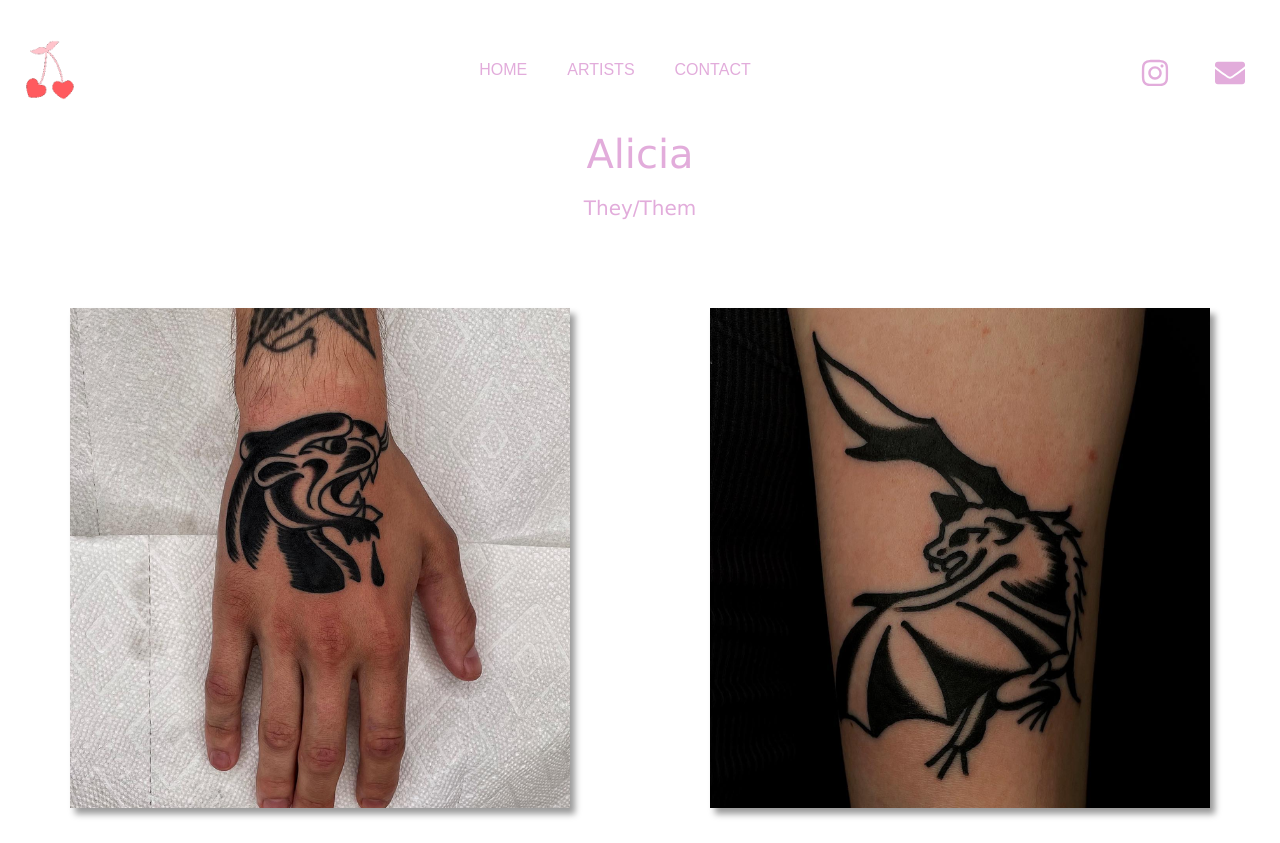
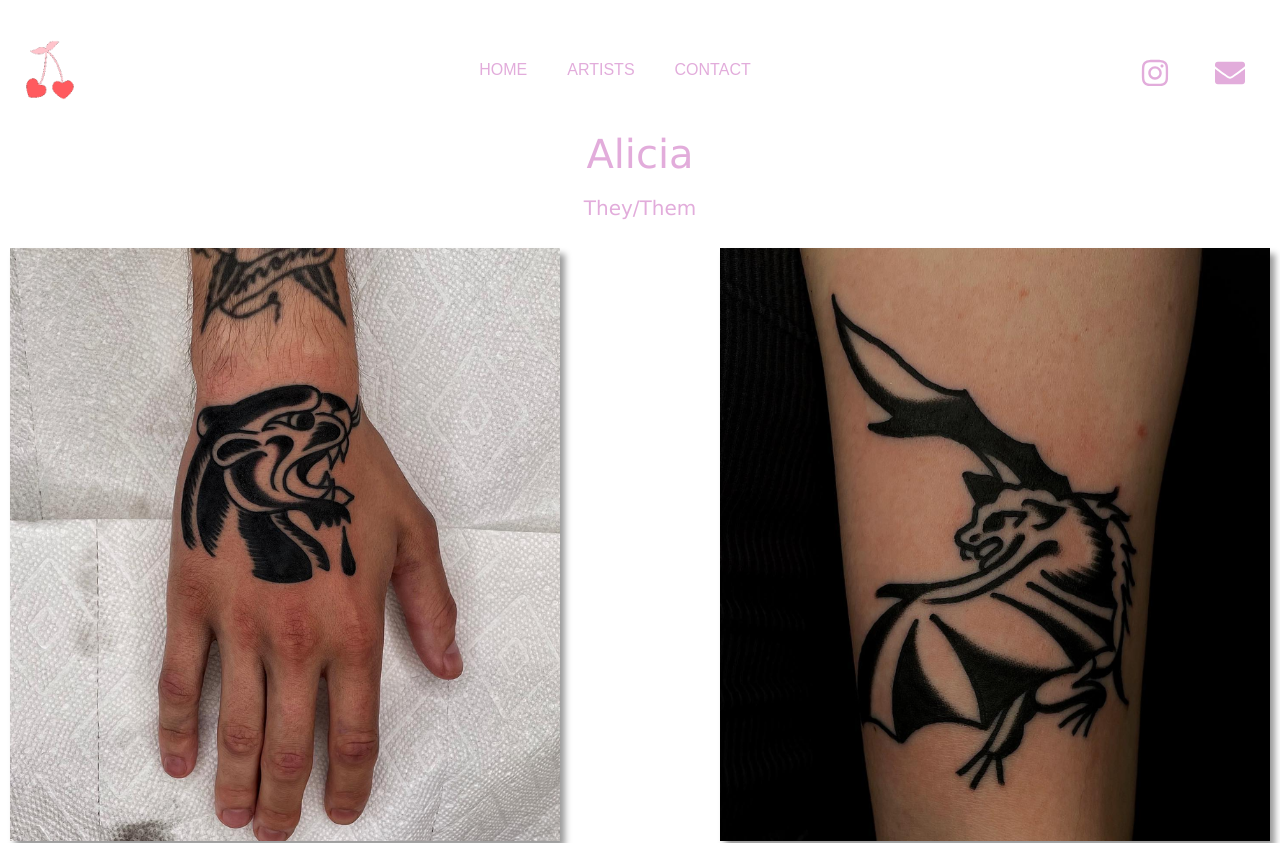
Before and after one commit to lucian716/cherry-tattoo, a React (Create React App) app: page /artists/alicia in a window 1280 px wide. Shown: the top 843 px of the page. Built offline with nearby package versions, Linux system fonts and the light colour scheme; no server answers; what react-google-maps would draw is missing.

Commit message:
upgrading portfolio grid

```diff
--- a/src/styles/artists.css
+++ b/src/styles/artists.css
@@ -72,7 +72,7 @@ h5 {
 .photo-grid {
   display: grid;
   grid-template-columns: repeat(2, 1fr);
-  gap: 20px; /* Adjust gap as needed */
+  gap: 10em;
   padding-bottom: 50px;
 }
 
@@ -80,31 +80,21 @@ h5 {
   box-shadow: 0.3rem 0.4rem 0.4rem rgba(0, 0, 0, 0.4);
   overflow: hidden;
   position: relative;
-  margin: 60px 60px;
+  max-width: 40rem;
+  max-height: 40rem;
+  width: 100%;
+  height: 100%;
+  margin: 0 auto;
 }
 
 .photo-item img {
   display: block;
   width: 100%;
-  height: auto;
+  height: 100%;
+  object-fit: cover;
   transition: transform 400ms ease-out;
 }
 
 .photo-item:hover img {
   transform: scale(1.2);
 }
-
-.photo-item::before {
-  content: "";
-  display: block;
-  padding-bottom: 100%;
-}
-
-.photo-item img {
-  position: absolute;
-  top: 0;
-  left: 0;
-  width: 100%;
-  height: 100%;
-  object-fit: cover;
-}
```
